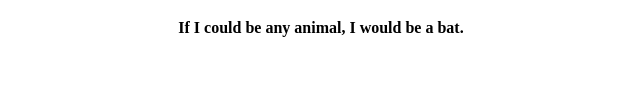
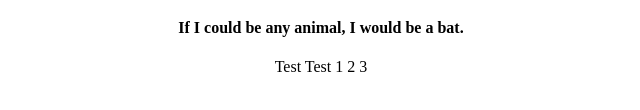
Before and after one commit to emilymlo/My-Profile, a plain HTML site: page index.html in a window 1280 px wide. Shown: the part 290-400 px from the top of the page, 319-959 px from the left. Drawn offline with Linux system fonts and the light colour scheme.

Commit message:
Adding new placeholder text

```diff
--- a/index.html
+++ b/index.html
@@ -15,6 +15,7 @@
 					<h4>My favorite color is purple.</h4>
 					<h4>My favorite food is ramen.</h4>
 					<h4>If I could be any animal, I would be a bat.</h4>
+                    <p>Test Test 1 2 3</p>
 			</div>
 		  </body>
 		</html>
```
